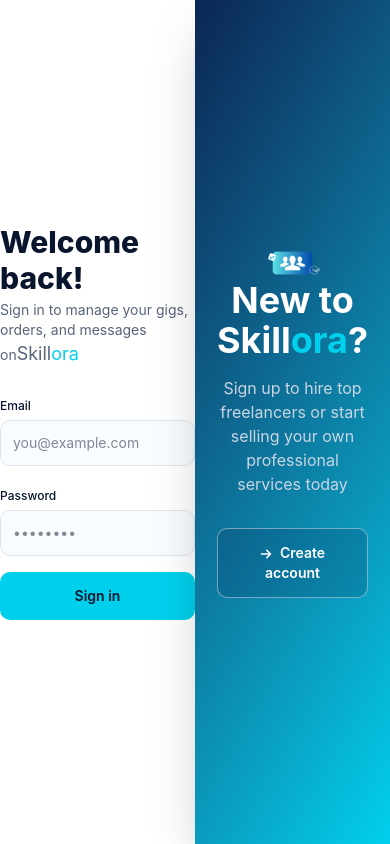
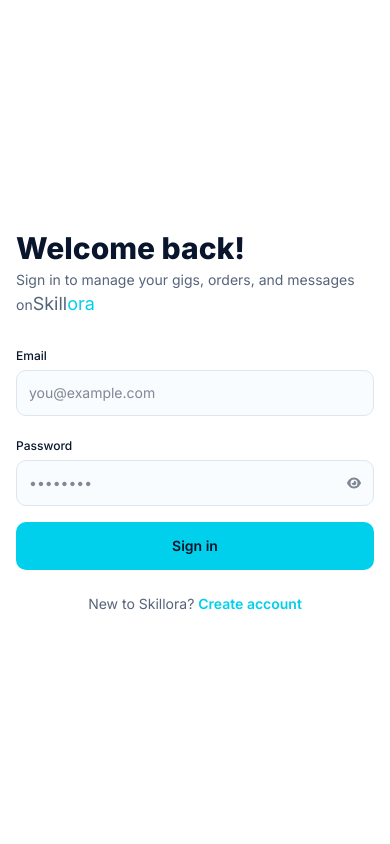
Before and after one commit to haly1911/bc95-capstone-nextjs, a Next.js app: page /auth in a window 390 px wide. Built offline with nearby package versions, Linux system fonts and the light colour scheme; no server answers.

Commit message:
fix(auth): responsive layout & fix font warning

```diff
--- a/src/app/layout.tsx
+++ b/src/app/layout.tsx
@@ -1,22 +1,17 @@
 import type { Metadata } from "next";
-import { Geist, Geist_Mono } from "next/font/google";
+import { Inter } from "next/font/google";
 import { ToastContainer } from "react-toastify";
 import "react-toastify/dist/ReactToastify.css";
 import "./globals.css";
 
-const geistSans = Geist({
-  variable: "--font-geist-sans",
-  subsets: ["latin"],
-});
-
-const geistMono = Geist_Mono({
-  variable: "--font-geist-mono",
+const inter = Inter({
+  variable: "--font-sans",
   subsets: ["latin"],
 });
 
 export const metadata: Metadata = {
-  title: "Create Next App",
-  description: "Generated by create next app",
+  title: "Skillora - Freelance Platform",
+  description: "Find the right freelance service or start selling your skills",
 };
 
 export default function RootLayout({
@@ -25,8 +20,8 @@
   children: React.ReactNode;
 }>) {
   return (
-    <html lang="en" className={`${geistSans.variable} ${geistMono.variable} h-full antialiased`}>
-      <body className="min-h-full flex flex-col">
+    <html lang="en" className={`${inter.variable} h-full antialiased`}>
+      <body className="min-h-full flex flex-col font-sans">
         {children}
         <ToastContainer
           position="top-right"
--- a/src/components/auth/AuthContainer.tsx
+++ b/src/components/auth/AuthContainer.tsx
@@ -10,7 +10,38 @@
 
   return (
     <main className={`relative w-screen h-screen overflow-hidden bg-card`}>
-      <div className="grid grid-cols-2 w-full h-full relative">
+      {/* Giao diện cho Mobile & Tablet */}
+      <div className="w-full h-full flex flex-col justify-center items-center p-4 overflow-y-auto lg:hidden">
+        <div className="w-full max-w-md">
+          {authMode === "signin" ? <SignInForm /> : <SignUpForm onSwitchToSignIn={() => setAuthMode("signin")} />}
+          <div className="mt-6 text-center text-sm text-muted-foreground">
+            {authMode === "signin" ? (
+              <p>
+                New to Skillora?{" "}
+                <button
+                  onClick={() => setAuthMode("signup")}
+                  className="text-accent font-semibold hover:underline cursor-pointer"
+                >
+                  Create account
+                </button>
+              </p>
+            ) : (
+              <p>
+                Already have an account?{" "}
+                <button
+                  onClick={() => setAuthMode("signin")}
+                  className="text-accent font-semibold hover:underline cursor-pointer"
+                >
+                  Sign in
+                </button>
+              </p>
+            )}
+          </div>
+        </div>
+      </div>
+
+      {/* Giao diện Desktop */}
+      <div className="hidden lg:grid grid-cols-2 w-full h-full relative">
         <SignInForm />
         <SignUpForm onSwitchToSignIn={() => setAuthMode("signin")} />
         <OverlayPanel authMode={authMode} onAuthModeChange={setAuthMode} />
--- a/src/components/auth/OverlayPanel.tsx
+++ b/src/components/auth/OverlayPanel.tsx
@@ -10,9 +10,9 @@
 const OverlayPanel = ({ authMode, onAuthModeChange }: OverlayPanelProps) => {
   return (
     <aside
-      className={`absolute top-0 w-1/2 h-full bg-linear-120 from-primary to-accent text-white p-16 flex flex-col justify-center items-center text-center transition-all duration-700 ease-in-out z-10 shadow-2xl ${authMode === "signup" ? "left-0 translate-x-0" : "left-1/2 translate-x-0"}`}
+      className={`absolute top-0 w-1/2 h-full bg-linear-120 from-primary to-accent text-white p-16 hidden lg:flex flex-col justify-center items-center text-center transition-all duration-700 ease-in-out z-10 shadow-2xl ${authMode === "signup" ? "left-0 translate-x-0" : "left-1/2 translate-x-0"}`}
     >
-      <Image src="/authLogo.png" alt="authlogo" width={320} height={320} className="mx-auto" />
+      <Image loading="eager" src="/authLogo.png" alt="authlogo" width={320} height={320} className="mx-auto" />
       <div className="transition-opacity duration-500 max-w-md">
         <h2 className="text-4xl font-bold">
           {authMode === "signin" ? (
--- a/src/components/auth/SignInForm.tsx
+++ b/src/components/auth/SignInForm.tsx
@@ -10,12 +10,14 @@
 import { authService } from "@/services/auth.service";
 import { setSession } from "@/lib/session";
 import { toast } from "react-toastify";
+import { FaEye, FaEyeSlash } from "react-icons/fa6";
 
 const SignInForm = () => {
   const router = useRouter();
   const setUser = useAuthStore((state) => state.setUser);
   const [loading, setLoading] = useState(false);
   const [errorMessage, setErrorMessage] = useState("");
+  const [showPassword, setShowPassword] = useState(false);
 
   const {
     register,
@@ -70,12 +72,21 @@
           </label>
           <label className="block">
             <span className="text-xs font-medium">Password</span>
-            <input
-              type="password"
-              {...register("password")}
-              className="mt-1 w-full rounded-lg border border-border bg-background px-3 py-3 text-sm outline-none focus:border-accent"
-              placeholder="••••••••"
-            />
+            <div className="flex items-center mt-1 w-full rounded-lg border border-border bg-background px-3 py-3 text-sm focus-within:border-accent">
+              <input
+                type={showPassword ? "text" : "password"}
+                {...register("password")}
+                className="flex-1 outline-none"
+                placeholder="••••••••"
+              />
+              <button
+                type="button"
+                onClick={() => setShowPassword(!showPassword)}
+                className="opacity-50 hover:opacity-100 cursor-pointer transition-all"
+              >
+                {showPassword ? <FaEyeSlash /> : <FaEye />}
+              </button>
+            </div>
             <FormError message={errors.password?.message} />
           </label>
           <button
--- a/src/components/auth/SignUpForm.tsx
+++ b/src/components/auth/SignUpForm.tsx
@@ -8,6 +8,7 @@
 import { ApiSignUpPayload } from "@/types/auth";
 import { authService } from "@/services/auth.service";
 import { toast } from "react-toastify";
+import { FaEye, FaEyeSlash } from "react-icons/fa6";
 
 interface SignUpFormProps {
   onSwitchToSignIn: () => void;
@@ -15,6 +16,7 @@
 
 const SignUpForm = ({ onSwitchToSignIn }: SignUpFormProps) => {
   const [loading, setLoading] = useState(false);
+  const [showPassword, setShowPassword] = useState(false);
 
   const {
     register,
@@ -96,12 +98,21 @@
           </label>
           <label className="block">
             <span className="text-xs font-medium">Password</span>
-            <input
-              type="password"
-              {...register("password")}
-              className="mt-1 w-full rounded-lg border border-border bg-background px-3 py-3 text-sm outline-none focus:border-accent"
-              placeholder="At least 8 characters"
-            />
+            <div className="flex items-center mt-1 w-full rounded-lg border border-border bg-background px-3 py-3 text-sm focus-within:border-accent">
+              <input
+                type={showPassword ? "text" : "password"}
+                {...register("password")}
+                className="flex-1 outline-none"
+                placeholder="••••••••"
+              />
+              <button
+                type="button"
+                onClick={() => setShowPassword(!showPassword)}
+                className="opacity-50 hover:opacity-100 cursor-pointer transition-all"
+              >
+                {showPassword ? <FaEyeSlash /> : <FaEye />}
+              </button>
+            </div>
             <FormError message={errors.password?.message} />
           </label>
           <label className="block">
```
